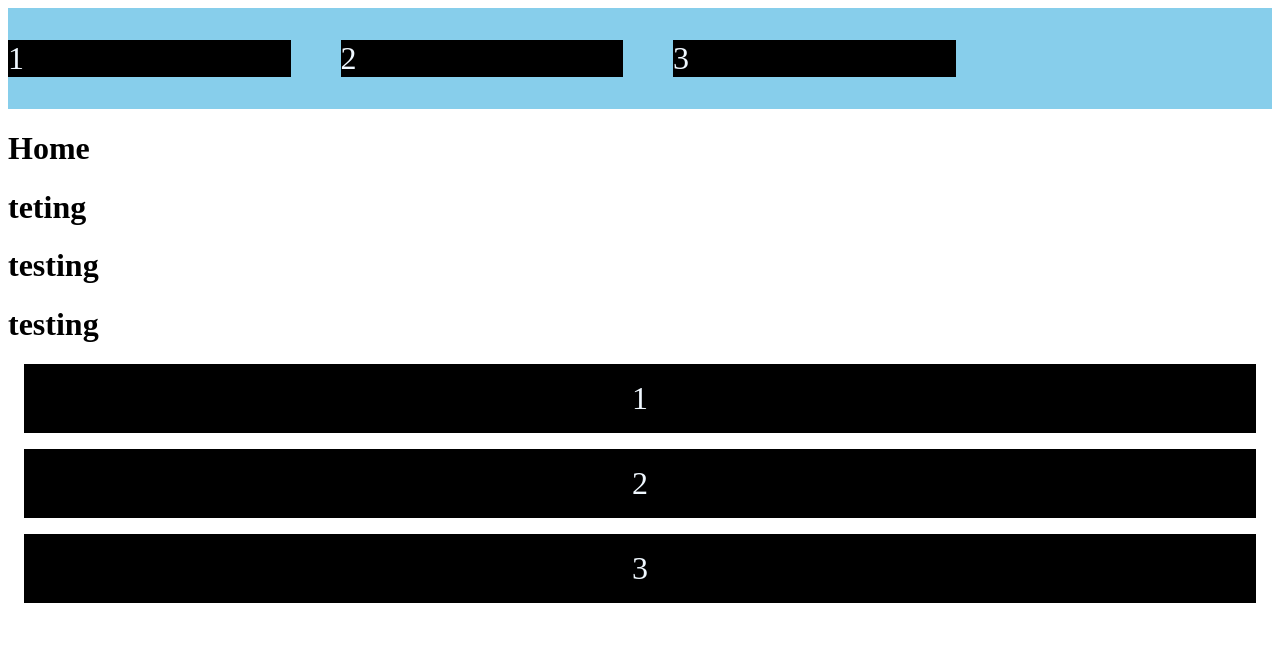
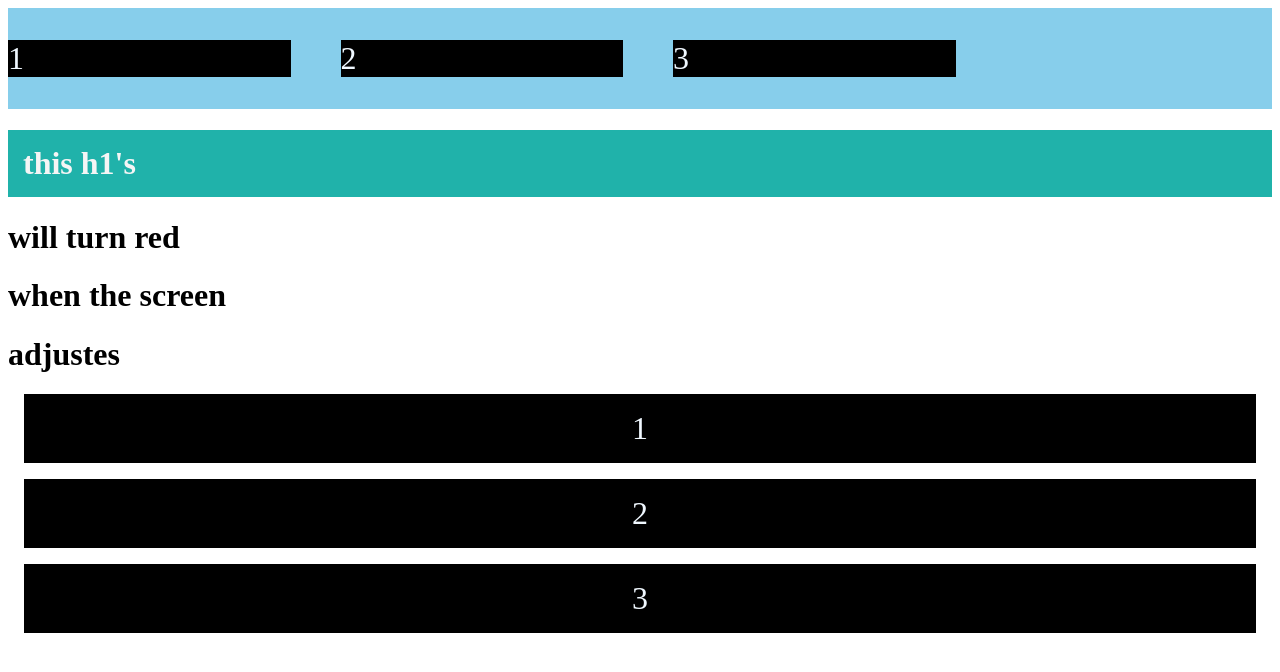
Before and after one commit to carolCase/lektion5-resolutions_adjustments, a plain HTML site: page index.html in a window 1280 px wide. Drawn offline with Linux system fonts and the light colour scheme.

Commit message:
changed colors

```diff
--- a/index.html
+++ b/index.html
@@ -14,10 +14,10 @@
         <p>2</p>
         <p>3</p>
      </div>
-    <h1>Home</h1>
-    <h1>teting</h1>
-    <h1>testing</h1>
-    <h1>testing</h1>
+    <h1 class="header">this h1's </h1>
+    <h1>will turn red</h1>
+    <h1>when the screen</h1>
+    <h1>adjustes</h1>
     <!--flexbox-->
     <div class="flex-container">
         <p>1</p>
--- a/style.css
+++ b/style.css
@@ -1,16 +1,11 @@
  /*media query practice*/
-
  @media screen and (max-width: 480px) { h1 {
     color: brown;
    }
  }
+
 /* flexbox practice*/
-/*flex direction
-row
-row reverse
-column
-column reverse */
-
+/*flex direction */
 .flex-container p {
     display: flex;
     flex-wrap: wrap;
@@ -43,3 +38,9 @@ column reverse */
     color: aliceblue;
     font-size: 2rem;
 }
+
+.header {
+    background-color: lightseagreen;
+    color: whitesmoke;
+    padding: 15px;
+  }
```
